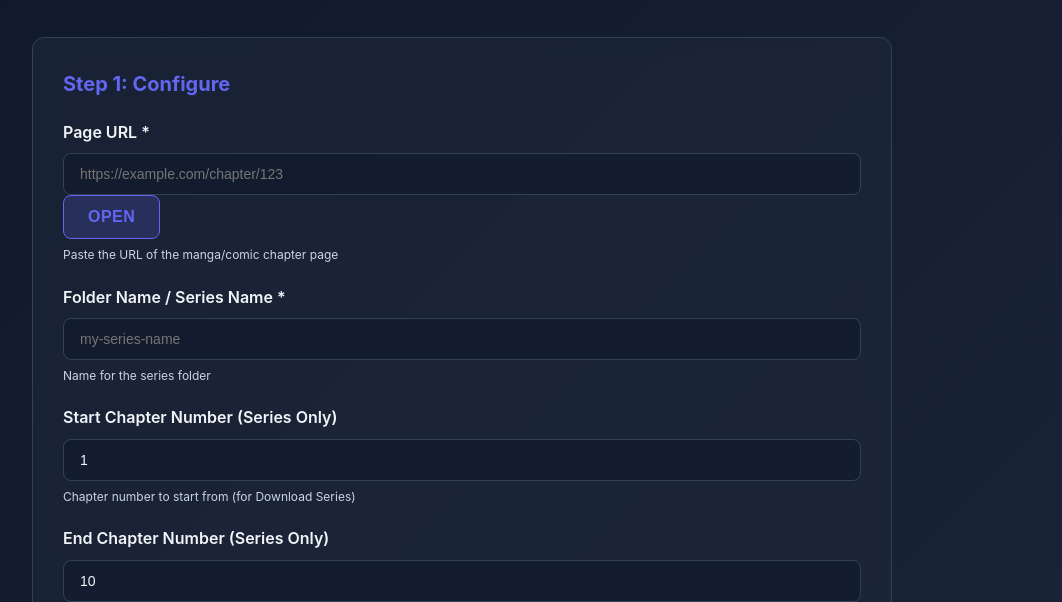
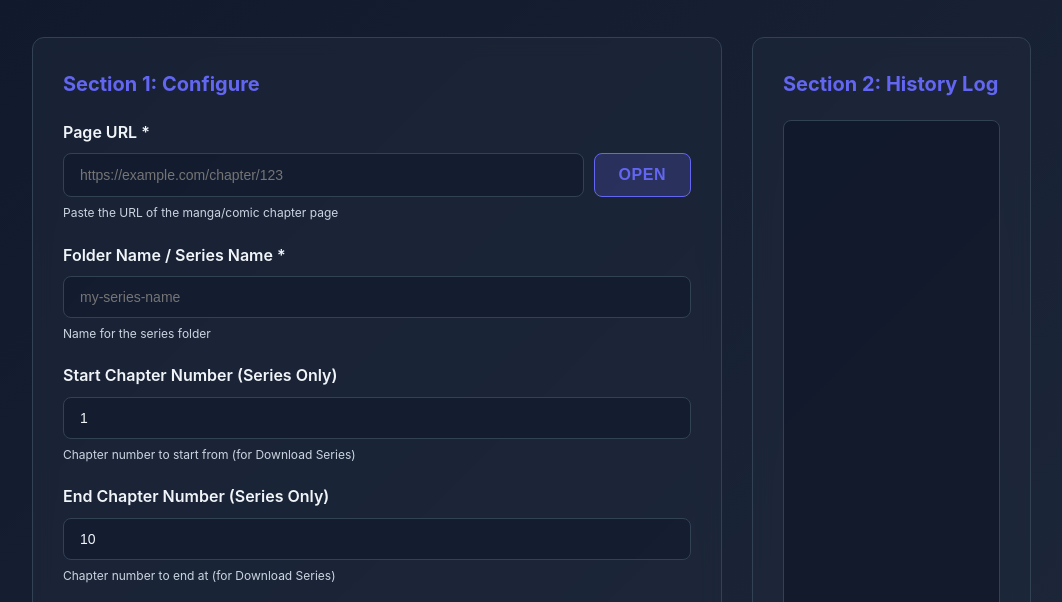
Before and after one commit to danglephd/mangaFrom_web, a website: page public/index.html in a window 1280 px wide. Shown: the part 172-774 px from the top of the page, without its empty margins (178-1240 px from the left). Drawn offline with Linux system fonts and the light colour scheme; no server answers.

Commit message:
Update UI

```diff
--- a/public/index.html
+++ b/public/index.html
@@ -17,12 +17,14 @@
 
         <main class="main-content">
             <section class="input-section">
-                <h2>Step 1: Configure</h2>
+                <h2>Section 1: Configure</h2>
 
                 <div class="form-group">
                     <label for="url">Page URL *</label>
-                    <input type="text" id="url" placeholder="https://example.com/chapter/123" required />
-                    <button id="openLinkBtn" class="btn btn-secondary">Open</button>
+                    <div style="display: flex; gap: 10px;">
+                        <input type="text" id="url" placeholder="https://example.com/chapter/123" required/>
+                        <button id="openLinkBtn" class="btn btn-secondary">Open</button>
+                    </div>
                     <small>Paste the URL of the manga/comic chapter page</small>
                 </div>
 
@@ -69,7 +71,7 @@
             </section>
 
             <section id="historySection" class="history-section">
-                <h2>History Log</h2>
+                <h2>Section 2: History Log</h2>
                 <div id="historyContainer" class="history-container"></div>
                 <div class="history-actions">
                     <button id="copyHistoryBtn" class="btn btn-secondary">📋 Copy</button>
--- a/public/style.css
+++ b/public/style.css
@@ -57,7 +57,7 @@
 /* Main Content */
 .main-content {
     display: flex;
-    flex-direction: column;
+    flex-direction: row;
     gap: 30px;
 }
 
@@ -197,7 +197,7 @@
 }
 
 .history-container {
-    height: 300px;
+    height: 100%;
     overflow-y: auto;
     background: rgba(15, 23, 42, 0.8);
     border: 1px solid var(--border-color);
```
